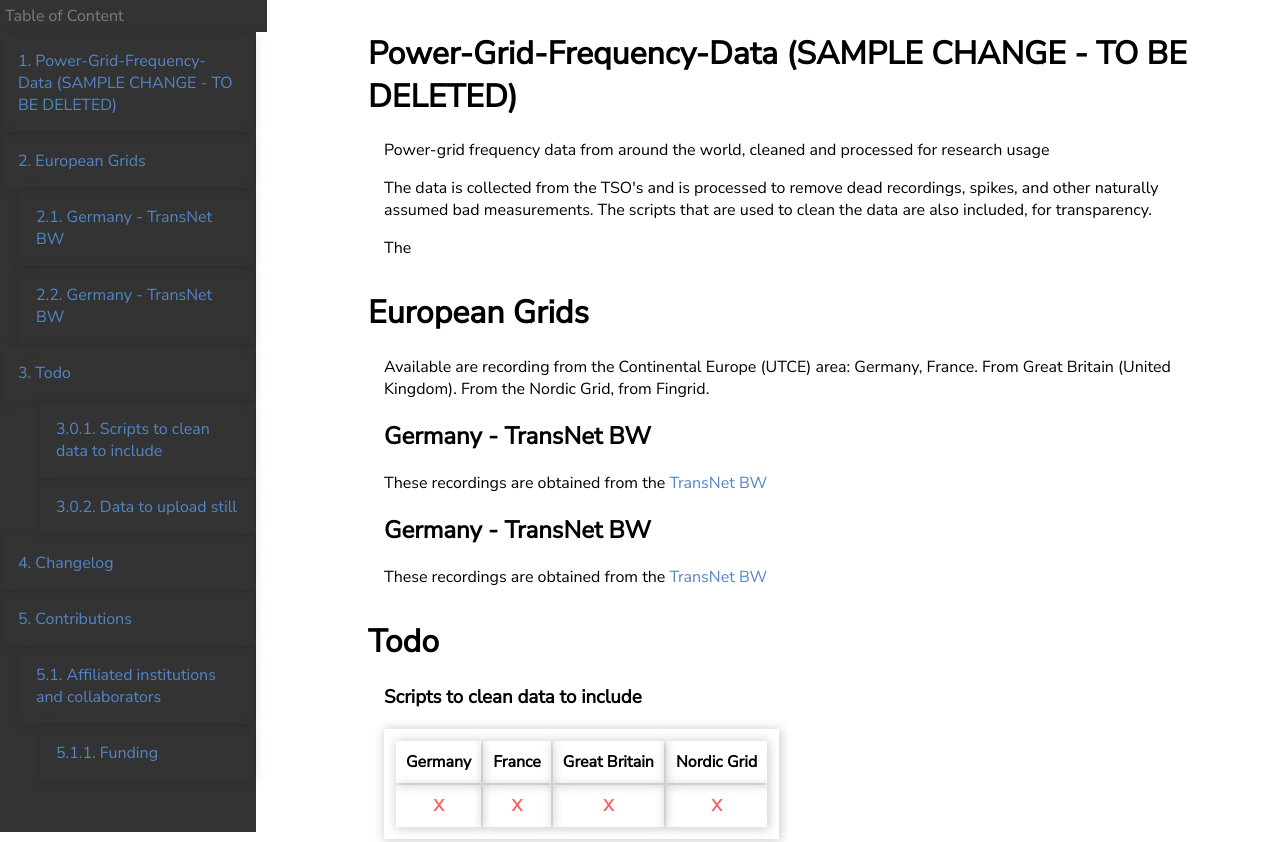
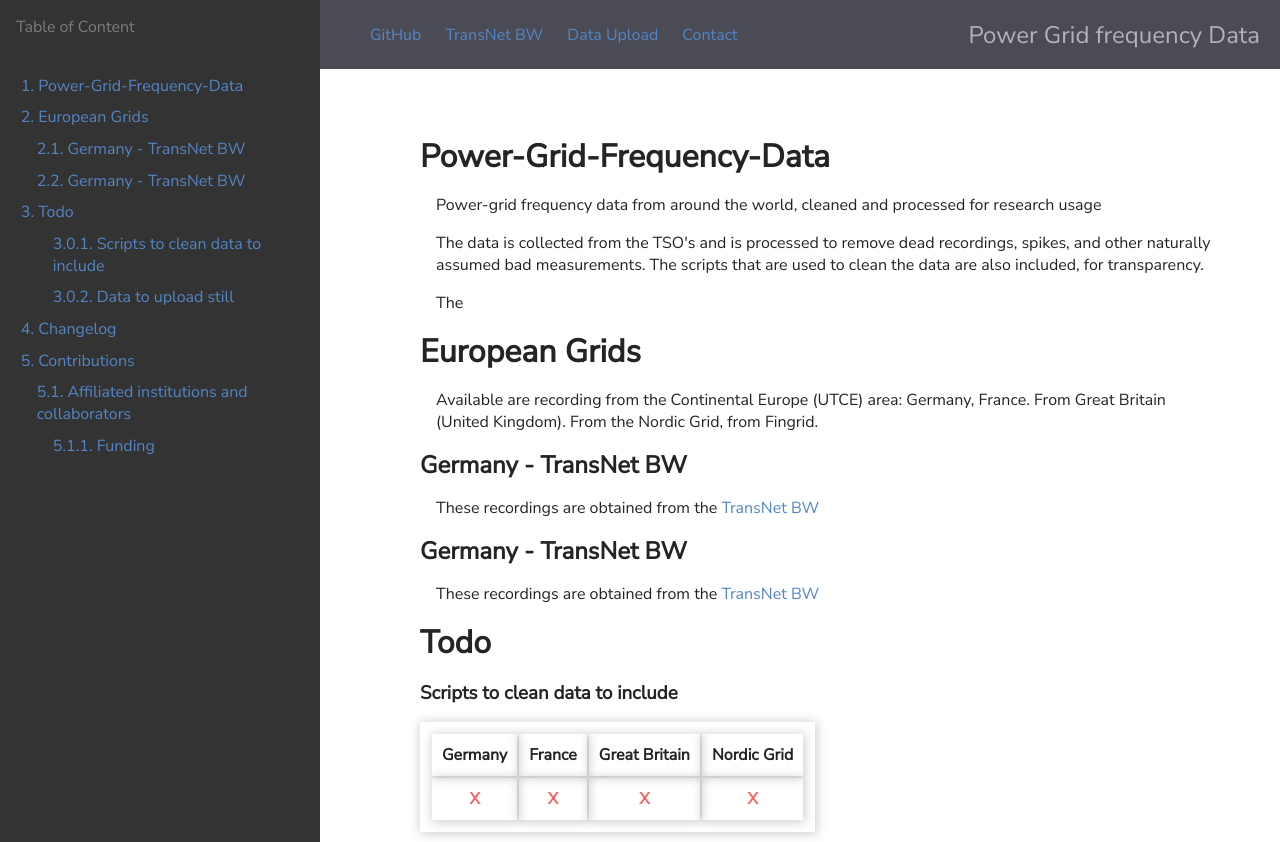
Before and after one commit to galibhassan/md-to-html-workflow, a plain HTML site: page index.html in a window 1280 px wide. Shown: the top 842 px of the page. Drawn offline with nearby package versions, Linux system fonts and the light colour scheme; some packages are replaced by stand-ins of ours.

Commit message:
Add nav. Improve style.

```diff
--- a/docs/style.css
+++ b/docs/style.css
@@ -1,5 +1,6 @@
-body {
-  font-family: "Nunito Sans", sans-serif;
+* {
+  margin: 0px;
+  color: #242424;
 }
 .hljs {
   padding: 1.5rem;
@@ -12,7 +13,7 @@ a:link {
   text-decoration: none;
 } /* - a normal, unvisited link*/
 a:visited {
-  color: rgb(126, 141, 184);
+  color: rgb(139, 145, 163);
 } /* - a link the user has visited*/
 a:hover {
   color: rgb(194, 206, 240);
@@ -21,13 +22,64 @@ a:active {
   color: rgb(63, 73, 98);
 } /* - a link the moment it is clicked*/
 body {
-  margin: 0px;
+  display: grid;
+  grid-template-rows: 4% 96%;
+  grid-template-columns: 25% 75%;
+  font-family: "Nunito Sans", sans-serif;
+}
+.nav {
+  grid-row: 1/2;
+  grid-column: 2/3;
+  background-color: #4b4b56;
+  display: flex;
+  flex-direction: row-reverse;
+  justify-content: space-between;
+  align-items: center;
+}
+.logo {
+  color: #b2b2b9;
+  margin: 20px;
+  font-size: 1.5rem;
+}
+.nav-link-ul {
+  display: inline;
+}
+.nav-links {
+  display: inline-block;
+  margin: 10px;
+  color: #9ba3b8;
 }
 
 .container {
-  margin-right: 4rem;
-  width: 65%;
-  float: right;
+  grid-row: 2/3;
+  grid-column: 2/3;
+  margin-left: 100px;
+  margin-top: 50px;
+  margin-right: 50px;
+}
+
+.tocContainer {
+  /*
+  top: 0rem;
+  */
+  grid-row: 1/3;
+  grid-column: 1/2;
+  background: #333333;
+}
+h1 {
+  margin-top: 1rem;
+  margin-bottom: 1rem;
+}
+h2 {
+  margin-top: 1rem;
+  margin-bottom: 1rem;
+}
+h3 {
+  margin-top: 1rem;
+  margin-bottom: 1rem;
+}
+p {
+  margin: 1rem;
 }
 
 h1.code,
@@ -52,47 +104,49 @@ td {
 }
 
 .sidebar {
-  height: 100vh;
-  width: 20%;
-  position: fixed;
-  background: #333333;
-  position: fixed;
+  padding: 1rem;
 }
-.tocContainer {
-  top: 0rem;
-  position: fixed;
-}
+
 .tocHeading {
-  width: 200%;
   background: #333333;
   color: #7c7c7c;
-  padding: 5px;
+  padding: 1rem;
 }
 .tocChunk {
-  margin: 2px;
-  padding: 1rem;
-  box-shadow: 1px 1px 10px 1px rgba(0, 0, 0, 0.1);
+  padding: 0.3rem;
 }
 .tocChunk:hover {
   background: #242424;
-}
-.nav {
-  width: 100%;
-  height: 0rem;
-  background: #2c2c2c;
-  position: fixed;
-  top: 0px;
-}
-h1 {
-  margin-top: 2rem;
-  margin-left: -1rem;
 }
 .imgParent {
   text-align: center;
 }
 .tocChunk-h2 {
-  margin-left: 20px;
+  margin-left: 1rem;
 }
 .tocChunk-h3 {
-  margin-left: 40px;
+  margin-left: 2rem;
 }
+
+@media only screen and (max-width: 600px) {
+  * {
+    margin: 0px;
+  }
+  body {
+    display: block;
+  }
+  .nav {
+    display: block;
+    width: 100%;
+  }
+  .logo {
+    margin-top: 0px;
+    padding: 10px;
+  }
+  .sidebar {
+    width: 100%;
+  }
+  .container {
+    margin: 10px;
+  }
+}
--- a/index.html
+++ b/index.html
@@ -7,7 +7,7 @@
     <script src="./docs/external/js/highlight.pack.js"></script>
     <link rel="stylesheet" href="./docs/external/styles/vs2015.css" />
     <link rel="stylesheet" href="./docs/style.css" />
-    <link href="https://fonts.googleapis.com/css?family=Nunito+Sans&display=swap" rel="stylesheet">
+    <link href="https://fonts.googleapis.com/css?family=Nunito+Sans&display=swap" rel="stylesheet" />
     <script>
       hljs.initHighlightingOnLoad();
     </script>
@@ -23,111 +23,148 @@
     ></script>
     <script src="./docs/src/enumerate.js"></script>
     <script src="./docs/src/imgCenterize.js"></script>
-
-
   </head>
   <body>
-    <div class="nav"></div>
+    <div class="nav">
+      <div class="logo">Power Grid frequency Data</div>
+      <ul class="nav-link-ul">
+        <li class="nav-links"><a href="https://github.com/LRydin/Power-Grid-Frequency"> GitHub</a></li>
+        <li class="nav-links">
+          <a href="https://www.transnetbw.com/en/energy-market/ancillary-services/control-reserve-demand-activation"
+            >TransNet BW</a
+          >
+        </li>
+        <li class="nav-links"><a href="https://github.com/LRydin/Power-Grid-Frequency-Data">Data Upload</a></li>
+        <li class="nav-links"><a href="#contact">Contact</a></li>
+      </ul>
+    </div>
     <div class="tocContainer">
-      <div class="tocHeading"> Table of Content </div>
+      <div class="tocHeading">Table of Content</div>
       <div class="sidebar"></div>
     </div>
 
     <div class="container">
-<h1 data-headerNum="1"  id="powergridfrequencydatasamplechangetobedeleted">Power-Grid-Frequency-Data (SAMPLE CHANGE - TO BE DELETED)</h1>
+      <h1 data-headerNum="1" id="powergridfrequencydata">Power-Grid-Frequency-Data</h1>
       <p>Power-grid frequency data from around the world, cleaned and processed for research usage</p>
-<p>The data is collected from the TSO's and is processed to remove dead recordings, spikes, and other naturally assumed bad measurements. The scripts that are used to clean the data are also included, for transparency.</p>
+      <p>
+        The data is collected from the TSO's and is processed to remove dead recordings, spikes, and other naturally
+        assumed bad measurements. The scripts that are used to clean the data are also included, for transparency.
+      </p>
       <p>The</p>
-<h1 data-headerNum="2"  id="europeangrids">European Grids</h1>
-<p>Available are recording from the Continental Europe (UTCE) area: Germany, France.
-From Great Britain (United Kingdom). From the Nordic Grid, from Fingrid.</p>
-<h2 data-headerNum="2.1"  id="germanytransnetbw">Germany - TransNet BW</h2>
-<p>These recordings are obtained from the <a href="https://www.transnetbw.com/en/energy-market/ancillary-services/control-reserve-demand-activation">TransNet BW</a></p>
-<h2 data-headerNum="2.2"  id="germanytransnetbw-1">Germany - TransNet BW</h2>
-<p>These recordings are obtained from the <a href="https://www.transnetbw.com/en/energy-market/ancillary-services/control-reserve-demand-activation">TransNet BW</a></p>
-<h1 data-headerNum="3"  id="todo">Todo</h1>
-<h3 data-headerNum="3.0.1"  id="scriptstocleandatatoinclude">Scripts to clean data to include</h3>
+      <h1 data-headerNum="2" id="europeangrids">European Grids</h1>
+      <p>
+        Available are recording from the Continental Europe (UTCE) area: Germany, France. From Great Britain (United
+        Kingdom). From the Nordic Grid, from Fingrid.
+      </p>
+      <h2 data-headerNum="2.1" id="germanytransnetbw">Germany - TransNet BW</h2>
+      <p>
+        These recordings are obtained from the
+        <a href="https://www.transnetbw.com/en/energy-market/ancillary-services/control-reserve-demand-activation"
+          >TransNet BW</a
+        >
+      </p>
+      <h2 data-headerNum="2.2" id="germanytransnetbw-1">Germany - TransNet BW</h2>
+      <p>
+        These recordings are obtained from the
+        <a href="https://www.transnetbw.com/en/energy-market/ancillary-services/control-reserve-demand-activation"
+          >TransNet BW</a
+        >
+      </p>
+      <h1 data-headerNum="3" id="todo">Todo</h1>
+      <h3 data-headerNum="3.0.1" id="scriptstocleandatatoinclude">Scripts to clean data to include</h3>
       <table>
         <thead>
           <tr>
-<th style="text-align:center;">Germany</th>
-<th style="text-align:center;">France</th>
-<th style="text-align:center;">Great Britain</th>
-<th style="text-align:center;">Nordic Grid</th>
+            <th style="text-align: center;">Germany</th>
+            <th style="text-align: center;">France</th>
+            <th style="text-align: center;">Great Britain</th>
+            <th style="text-align: center;">Nordic Grid</th>
           </tr>
         </thead>
         <tbody>
           <tr>
-<td style="text-align:center;"><span class="cross">X</span></td>
-<td style="text-align:center;"><span class="cross">X</span></td>
-<td style="text-align:center;"><span class="cross">X</span></td>
-<td style="text-align:center;"><span class="cross">X</span></td>
+            <td style="text-align: center;"><span class="cross">X</span></td>
+            <td style="text-align: center;"><span class="cross">X</span></td>
+            <td style="text-align: center;"><span class="cross">X</span></td>
+            <td style="text-align: center;"><span class="cross">X</span></td>
           </tr>
         </tbody>
       </table>
-<h3 data-headerNum="3.0.2"  id="datatouploadstill">Data to upload still</h3>
+      <h3 data-headerNum="3.0.2" id="datatouploadstill">Data to upload still</h3>
       <table>
         <thead>
           <tr>
-<th style="text-align:center;">Germany</th>
-<th style="text-align:center;">France</th>
-<th style="text-align:center;">Great Britain</th>
-<th style="text-align:center;">Nordic Grid</th>
+            <th style="text-align: center;">Germany</th>
+            <th style="text-align: center;">France</th>
+            <th style="text-align: center;">Great Britain</th>
+            <th style="text-align: center;">Nordic Grid</th>
           </tr>
         </thead>
         <tbody>
           <tr>
-<td style="text-align:center;"><span class="cross">X</span> 2019</td>
-<td style="text-align:center;"><span class="cross">X</span> 2019</td>
-<td style="text-align:center;"><span class="cross">X</span> 2019</td>
-<td style="text-align:center;"><span class="cross">X</span> 2019</td>
+            <td style="text-align: center;"><span class="cross">X</span> 2019</td>
+            <td style="text-align: center;"><span class="cross">X</span> 2019</td>
+            <td style="text-align: center;"><span class="cross">X</span> 2019</td>
+            <td style="text-align: center;"><span class="cross">X</span> 2019</td>
           </tr>
           <tr>
-<td style="text-align:center;"><span class="cross">X</span> 2018</td>
-<td style="text-align:center;"><span class="cross">X</span> 2018</td>
-<td style="text-align:center;"><span class="cross">X</span> 2018</td>
-<td style="text-align:center;"><span class="cross">X</span> 2018</td>
+            <td style="text-align: center;"><span class="cross">X</span> 2018</td>
+            <td style="text-align: center;"><span class="cross">X</span> 2018</td>
+            <td style="text-align: center;"><span class="cross">X</span> 2018</td>
+            <td style="text-align: center;"><span class="cross">X</span> 2018</td>
           </tr>
           <tr>
-<td style="text-align:center;"><a href="https://github.com/LRydin/Power-Grid-Frequency-Data/raw/master/Continental%20Europe/Germany/2017/2017.zip">2017</a></td>
-<td style="text-align:center;"><span class="cross">X</span> 2017</td>
-<td style="text-align:center;"><span class="cross">X</span> 2017</td>
-<td style="text-align:center;"><span class="cross">X</span> 2017</td>
+            <td style="text-align: center;">
+              <a
+                href="https://github.com/LRydin/Power-Grid-Frequency-Data/raw/master/Continental%20Europe/Germany/2017/2017.zip"
+                >2017</a
+              >
+            </td>
+            <td style="text-align: center;"><span class="cross">X</span> 2017</td>
+            <td style="text-align: center;"><span class="cross">X</span> 2017</td>
+            <td style="text-align: center;"><span class="cross">X</span> 2017</td>
           </tr>
           <tr>
-<td style="text-align:center;"><span class="cross">X</span> 2016</td>
-<td style="text-align:center;"><span class="cross">X</span> 2016</td>
-<td style="text-align:center;"><span class="cross">X</span> 2016</td>
-<td style="text-align:center;"><span class="cross">X</span> 2016</td>
+            <td style="text-align: center;"><span class="cross">X</span> 2016</td>
+            <td style="text-align: center;"><span class="cross">X</span> 2016</td>
+            <td style="text-align: center;"><span class="cross">X</span> 2016</td>
+            <td style="text-align: center;"><span class="cross">X</span> 2016</td>
           </tr>
           <tr>
-<td style="text-align:center;"><span class="cross">X</span> 2015</td>
-<td style="text-align:center;"><span class="cross">X</span> 2015</td>
-<td style="text-align:center;"><span class="cross">X</span> 2015</td>
-<td style="text-align:center;"><span class="cross">X</span> 2015</td>
+            <td style="text-align: center;"><span class="cross">X</span> 2015</td>
+            <td style="text-align: center;"><span class="cross">X</span> 2015</td>
+            <td style="text-align: center;"><span class="cross">X</span> 2015</td>
+            <td style="text-align: center;"><span class="cross">X</span> 2015</td>
           </tr>
           <tr>
-<td style="text-align:center;"><span class="cross">X</span> 2014</td>
-<td style="text-align:center;"><span class="cross">X</span> 2014</td>
-<td style="text-align:center;"><span class="cross">X</span> 2014</td>
-<td style="text-align:center;"><span class="cross">X</span> 2014</td>
+            <td style="text-align: center;"><span class="cross">X</span> 2014</td>
+            <td style="text-align: center;"><span class="cross">X</span> 2014</td>
+            <td style="text-align: center;"><span class="cross">X</span> 2014</td>
+            <td style="text-align: center;"><span class="cross">X</span> 2014</td>
           </tr>
         </tbody>
       </table>
-<p>https://github.com/LRydin/Power-Grid-Frequency-Data/raw/master/Continental%20Europe/Germany/2017/2017.zip</p>
-<h1 data-headerNum="4"  id="changelog">Changelog</h1>
+      <h1 data-headerNum="4" id="changelog">Changelog</h1>
       <ul>
         <li>Version 0.3 - Moving to Github to produce a long-term repository.</li>
         <li>Version 0.2 - Moved to <a href="https://jugit.fz-juelich.de/">JuGit</a> server</li>
         <li>Version 0.1 - Initial construction based files on a <a href="https://www.sciebo.de/">Sciebo</a> folder</li>
       </ul>
-<h1 data-headerNum="5"  id="contributions">Contributions</h1>
-<p>If you have open data from power-grid system, be it frequency, voltages, load, consumption, models, we will welcome all contributions to enhance this database</p>
-<h2 data-headerNum="5.1"  id="affiliatedinstitutionsandcollaborators">Affiliated institutions and collaborators</h2>
+      <h1 data-headerNum="5" id="contributions">Contributions</h1>
+      <p>
+        If you have open data from power-grid system, be it frequency, voltages, load, consumption, models, we will
+        welcome all contributions to enhance this database
+      </p>
+      <h2 data-headerNum="5.1" id="affiliatedinstitutionsandcollaborators">
+        Affiliated institutions and collaborators
+      </h2>
       <p>This project came to life by Leonardo Rydin Gorjão in 2018 on a GitHub repository</p>
       <p>This project is supported by Dirk Witthaut.</p>
-<h3 data-headerNum="5.1.1"  id="funding">Funding</h3>
-<p>Helmholtz Association Initiative <em>Energy System 2050 - A Contribution of the Research Field Energy</em> and the grant No. VH-NG-1025.</p>  </div>
-
+      <h3 data-headerNum="5.1.1" id="funding">Funding</h3>
+      <p>
+        Helmholtz Association Initiative <em>Energy System 2050 - A Contribution of the Research Field Energy</em> and
+        the grant No. VH-NG-1025.
+      </p>
+    </div>
   </body>
 </html>
```
Also changed, not shown: docs/src/index.js (+0 -7 lines), docs/template/header.txt (+14 -2 lines), sample/powerGridFrequencyREADME.md (+9 -11 lines). Lines whose indentation alone changed are shown as unchanged.
